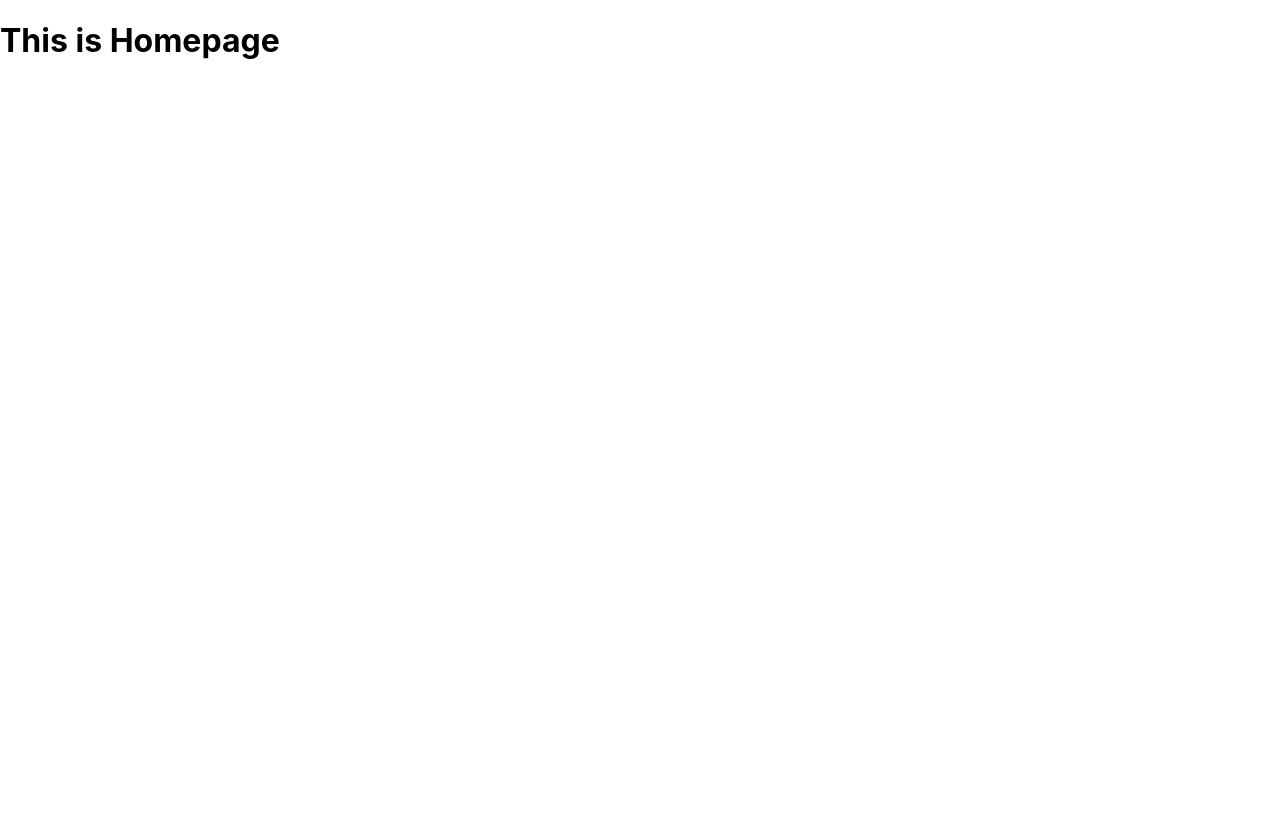
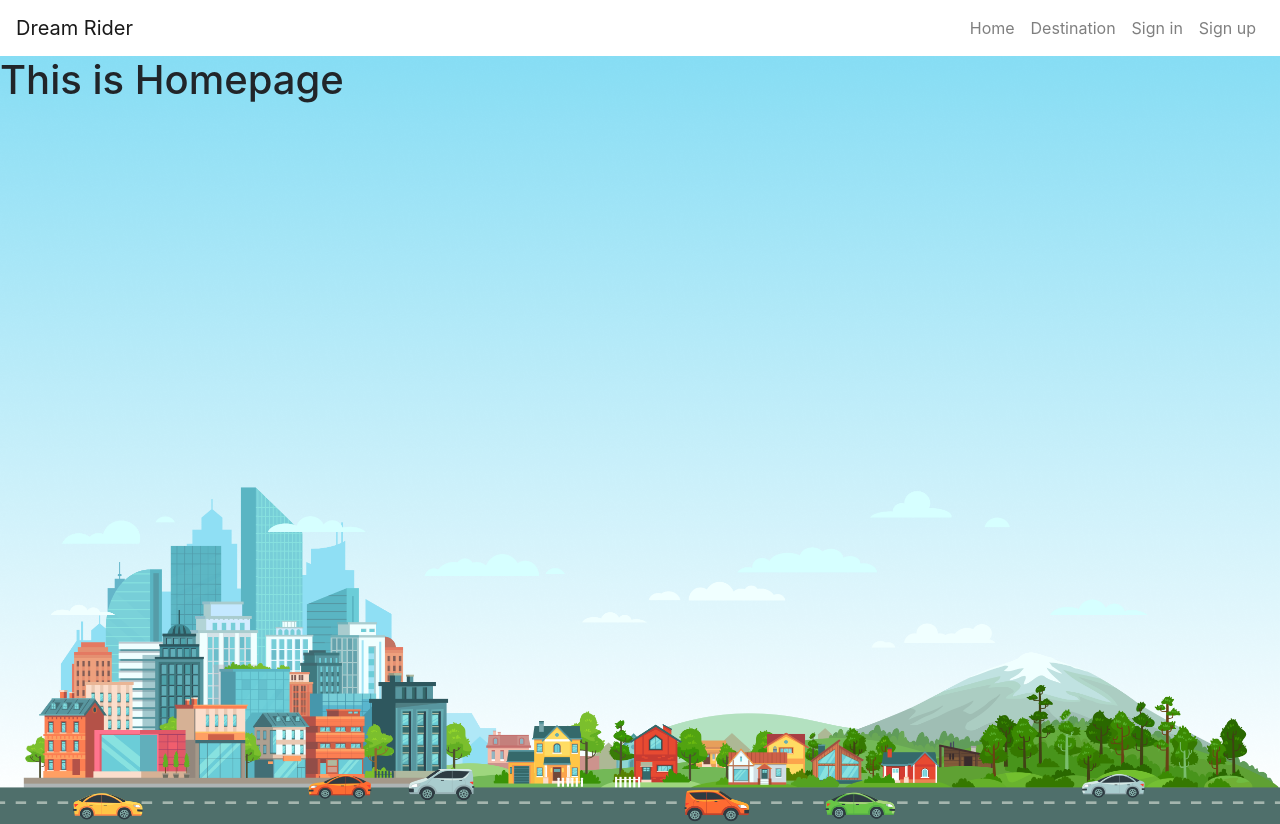
Before and after one commit to samiul-sheikh/dream-rider, a React (Create React App) app: page / in a window 1280 px wide. Before the commit the page ends 800 px from the top, so only its background shows below. Built offline with nearby package versions, Linux system fonts and the light colour scheme.

Commit message:
create header part and design

```diff
--- a/src/App.js
+++ b/src/App.js
@@ -1,4 +1,5 @@
 import './App.css';
+import Header from './Components/Header/Header';
 import Homepage from './Components/Homepage/Homepage';
 import Login from './Components/Login/Login';
 import Registration from './Components/Registration/Registration';
@@ -9,6 +10,7 @@ import { BrowserRouter as Router, Switch, Route, } from "react-router-dom";
 function App() {
     return (
         <Router>
+            <Header />
             <Switch>
                 <Route exact path="/">
                     <Homepage />
--- /dev/null
+++ b/src/Components/Header/Header.js
@@ -0,0 +1,31 @@
+import React from 'react';
+import { Navbar, Nav } from 'react-bootstrap';
+
+const Header = () => {
+    return (
+        <div>
+            <Navbar>
+                <Navbar.Brand href="#home">Dream Rider</Navbar.Brand>
+                <Navbar.Toggle />
+                <Navbar.Collapse className="justify-content-end">
+                    <Nav variant="pills">
+                        <Nav.Item>
+                            <Nav.Link href="/home">Home</Nav.Link>
+                        </Nav.Item>
+                        <Nav.Item>
+                            <Nav.Link href="/ridesInfo">Destination</Nav.Link>
+                        </Nav.Item>
+                        <Nav.Item>
+                            <Nav.Link href="/login">Sign in</Nav.Link>
+                        </Nav.Item>
+                        <Nav.Item>
+                            <Nav.Link href="/registration">Sign up</Nav.Link>
+                        </Nav.Item>
+                    </Nav>
+                </Navbar.Collapse>
+            </Navbar>
+        </div>
+    );
+};
+
+export default Header;
--- /dev/null
+++ b/src/Components/Homepage/Homepage.css
@@ -0,0 +1,5 @@
+.home{
+    height: 768px;
+    background-position: center center;
+    background-size: 100% 100%;
+}
--- a/src/Components/Homepage/Homepage.js
+++ b/src/Components/Homepage/Homepage.js
@@ -1,8 +1,10 @@
 import React from 'react';
+import './Homepage.css';
+import bgImage from '../../images/background.png';
 
 const Homepage = () => {
     return (
-        <div>
+        <div className="home" style={{ backgroundImage: `url(${bgImage})` }}>
             <h1>This is Homepage</h1>
         </div>
     );
--- a/src/index.js
+++ b/src/index.js
@@ -3,6 +3,7 @@ import ReactDOM from 'react-dom';
 import './index.css';
 import App from './App';
 import reportWebVitals from './reportWebVitals';
+import 'bootstrap/dist/css/bootstrap.min.css';
 
 ReactDOM.render(
   <React.StrictMode>
```
